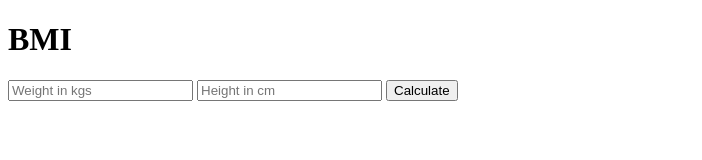
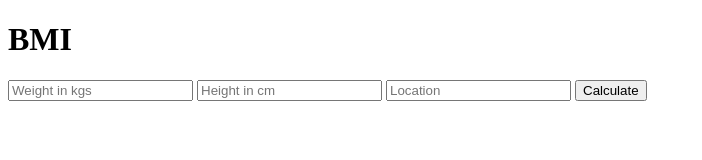
Before and after one commit to subhashishansda4/News-Letter, a website: page index.html in a window 1280 px wide. Shown: the whole page, without its empty margins (0-702 px from the left). Drawn offline with Linux system fonts and the light colour scheme.

Commit message:
html file for location and bmi

```diff
--- a/index.html
+++ b/index.html
@@ -11,6 +11,7 @@
     <form action="/" method="post">
         <input type="text" name="w" placeholder="Weight in kgs">
         <input type="text" name="h" placeholder="Height in cm">
+        <input type="text" name="l" placeholder="Location">
         <button type="submit" name="submit">Calculate</button>
     </form>
 </body>
```
